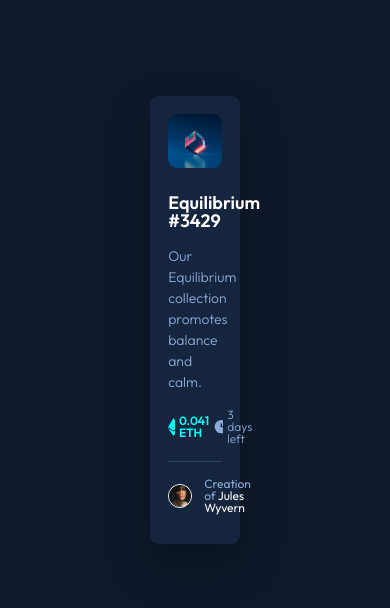
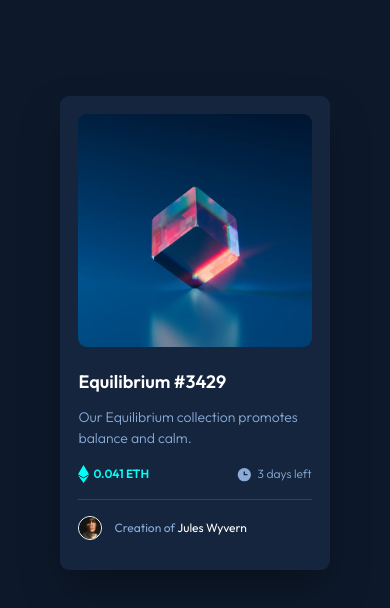
Before and after one commit to ameer005/nft-card-frontendmentor, a plain HTML site: page index.html in a window 390 px wide. Drawn offline with Linux system fonts and the light colour scheme.

Commit message:
added reponisve features

```diff
--- a/style.css
+++ b/style.css
@@ -54,7 +54,7 @@ body {
   box-sizing: content-box;
   /* height: 50%; */
   /* width: 100%; */
-  padding: 40%;
+  padding: 41%;
   border-radius: 9px;
   top: 50%;
   left: 50%;
@@ -150,14 +150,50 @@ body {
 
 /* media queries */
 
-@media (max-width: 90em) {
+@media (max-width: 104em) {
   .card {
-    width: 23%;
+    width: 16%;
   }
 }
 
-@media (max-width: 24em) {
+@media (max-width: 91em) {
   .card {
-    width: 80%;
+    width: 19%;
   }
 }
+
+@media (max-width: 76em) {
+  .card {
+    width: 22%;
+  }
+}
+
+@media (max-width: 60em) {
+  .card {
+    width: 28%;
+  }
+}
+
+@media (max-width: 47em) {
+  .card {
+    width: 37%;
+  }
+}
+
+@media (max-width: 32em) {
+  .card {
+    width: 54%;
+  }
+}
+
+@media (max-width: 26em) {
+  .card {
+    width: 65%;
+  }
+}
+
+@media (max-width: 25em) {
+  .card {
+    width: 69%;
+  }
+}
```
